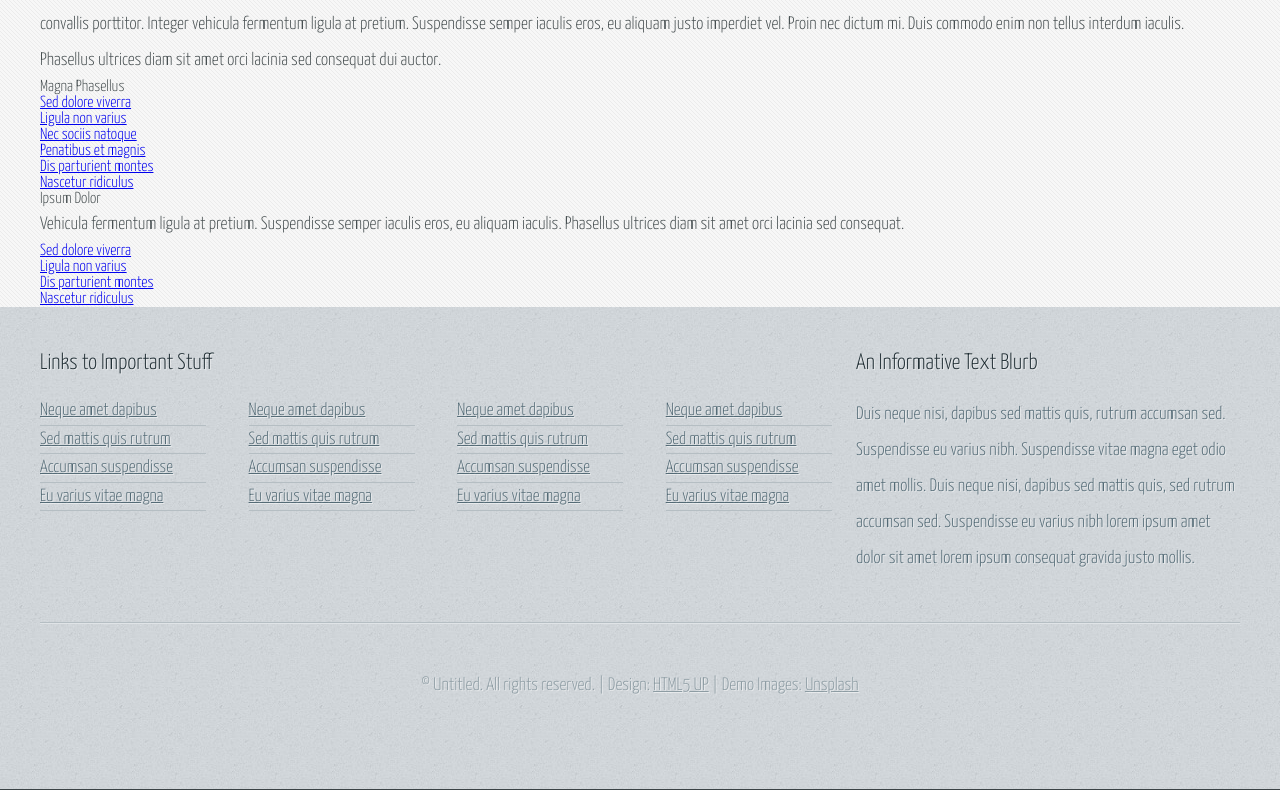
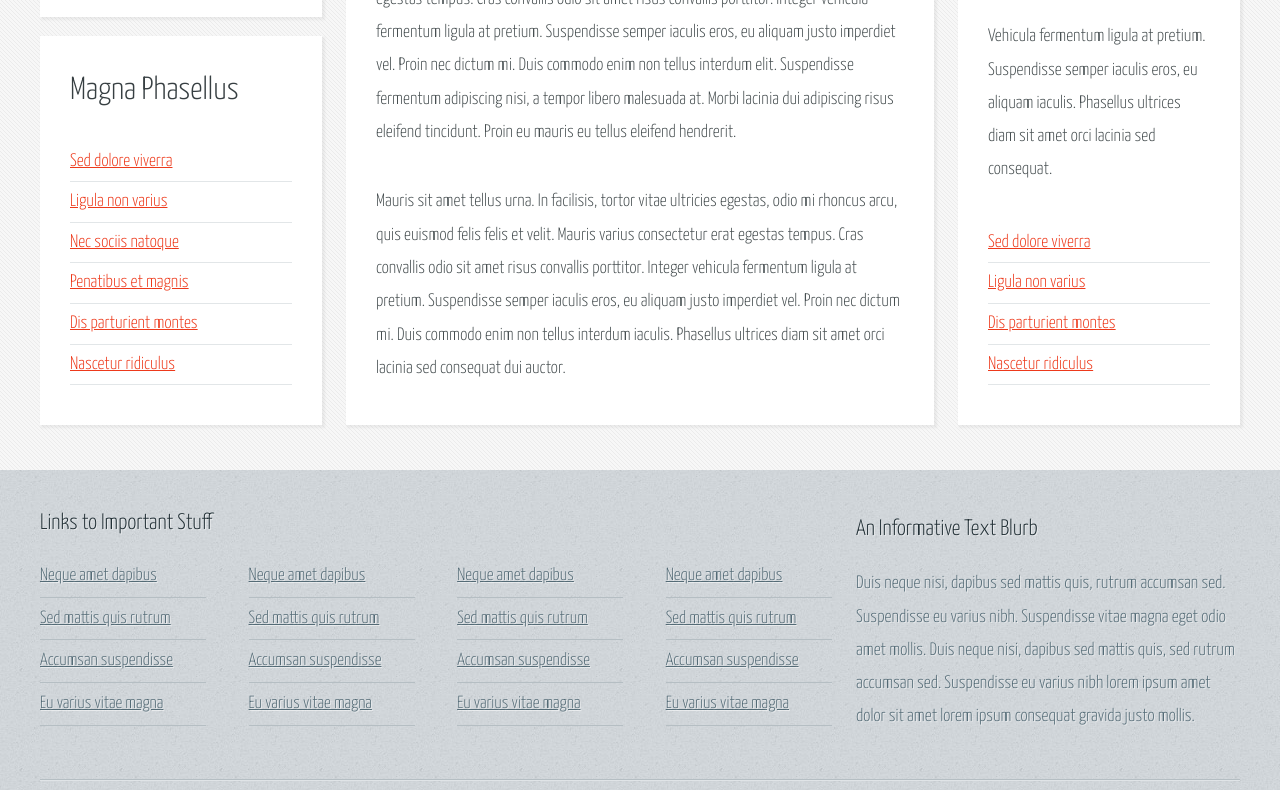
Before and after one commit to GianElli99/halcyonic, a plain HTML site: page html/threecolumn.html in a window 1280 px wide. Shown: the part 671-1461 px from the top of the page. Drawn offline with Linux system fonts and the light colour scheme.

Commit message:
Three columns page added

```diff
--- a/html/threecolumn.html
+++ b/html/threecolumn.html
@@ -42,7 +42,7 @@
     </header>
     <div id="main-content-wrapper">
       <aside>
-        <section>
+        <section class="white-box">
           <h2>Ipsum Dolor</h2>
           <p>
             Vehicula fermentum ligula at pretium. Suspendisse semper iaculis
@@ -56,7 +56,7 @@
             <li><a href="#">Nascetur ridiculus</a></li>
           </ul>
         </section>
-        <section>
+        <section class="white-box">
           <h2>Magna Phasellus</h2>
           <ul>
             <li><a href="#">Sed dolore viverra</a></li>
@@ -68,7 +68,7 @@
           </ul>
         </section>
       </aside>
-      <main>
+      <main class="white-box">
         <h2>Three Column</h2>
         <h3>A generic three column layout</h3>
         <p>
@@ -92,7 +92,7 @@
           tempor libero malesuada at. Morbi lacinia dui adipiscing risus
           eleifend tincidunt. Proin eu mauris eu tellus eleifend hendrerit.
         </p>
-        <p>
+        <p class="no-margin-bottom">
           Mauris sit amet tellus urna. In facilisis, tortor vitae ultricies
           egestas, odio mi rhoncus arcu, quis euismod felis felis et velit.
           Mauris varius consectetur erat egestas tempus. Cras convallis odio sit
@@ -104,7 +104,7 @@
         </p>
       </main>
       <aside>
-        <section>
+        <section class="white-box">
           <h2>Magna Phasellus</h2>
           <ul>
             <li><a href="#">Sed dolore viverra</a></li>
@@ -115,7 +115,7 @@
             <li><a href="#">Nascetur ridiculus</a></li>
           </ul>
         </section>
-        <section>
+        <section class="white-box">
           <h2>Ipsum Dolor</h2>
           <p>
             Vehicula fermentum ligula at pretium. Suspendisse semper iaculis
--- a/styles/footer.css
+++ b/styles/footer.css
@@ -21,6 +21,7 @@ footer h2 {
 }
 #important-links {
   width: 66%;
+  line-height: 1.1rem;
 }
 #footer-links {
   display: flex;
@@ -34,7 +35,7 @@ footer h2 {
 }
 #important-links li {
   width: 21%;
-  padding: 5px 0;
+  padding: 12px 0;
   border-bottom: solid 1px #b5bec3;
 }
 #important-links a {
--- a/styles/general.css
+++ b/styles/general.css
@@ -17,5 +17,13 @@ html {
 }
 p {
   font-size: 1.125rem;
-  line-height: 2em;
+  line-height: 1.85em;
 }
+.white-box {
+  box-sizing: border-box;
+
+  padding: 40px 30px;
+
+  background: white;
+  box-shadow: 2px 2px 2px 1px rgb(128 128 128 / 10%);
+}
--- a/styles/threecolumn-page.css
+++ b/styles/threecolumn-page.css
@@ -2,13 +2,55 @@ body {
   display: flex;
   flex-direction: column;
 
+  font-size: 1.125rem;
+  line-height: 1.85rem;
   background: #3b4346 url(images/bg01.jpg);
 }
 #main-content-wrapper {
   display: flex;
   flex-wrap: wrap;
+  justify-content: space-between;
+  align-content: space-between;
 
-  padding: 0 calc((100% - 1200px) / 2);
+  padding: 45px calc((100% - 1200px) / 2);
 
   background: #f7f7f7 url(images/bg04.png);
 }
+#main-content-wrapper li {
+  padding: 5px 0;
+  border-bottom: solid 1px #e2e6e8;
+}
+#main-content-wrapper li a {
+  color: #ed391b;
+}
+#main-content-wrapper h2 {
+  margin: 0 0 0.25em 0;
+
+  font-size: 2rem;
+  color: #373f42;
+}
+#main-content-wrapper h3 {
+  margin-bottom: 36px;
+
+  color: #96a9b5;
+  font-size: 1.45rem;
+}
+#main-content-wrapper p,
+#main-content-wrapper aside h2 {
+  margin-bottom: 36px;
+}
+#main-content-wrapper p.no-margin-bottom {
+  margin-bottom: 0;
+}
+aside {
+  width: 23.5%;
+  display: flex;
+  flex-direction: column;
+  justify-content: space-between;
+}
+aside section {
+  margin-top: 1%;
+}
+main {
+  width: 49%;
+}
```
Also changed, not shown: index.html (+3 -3 lines), styles/index-page.css (+5 -5 lines).
